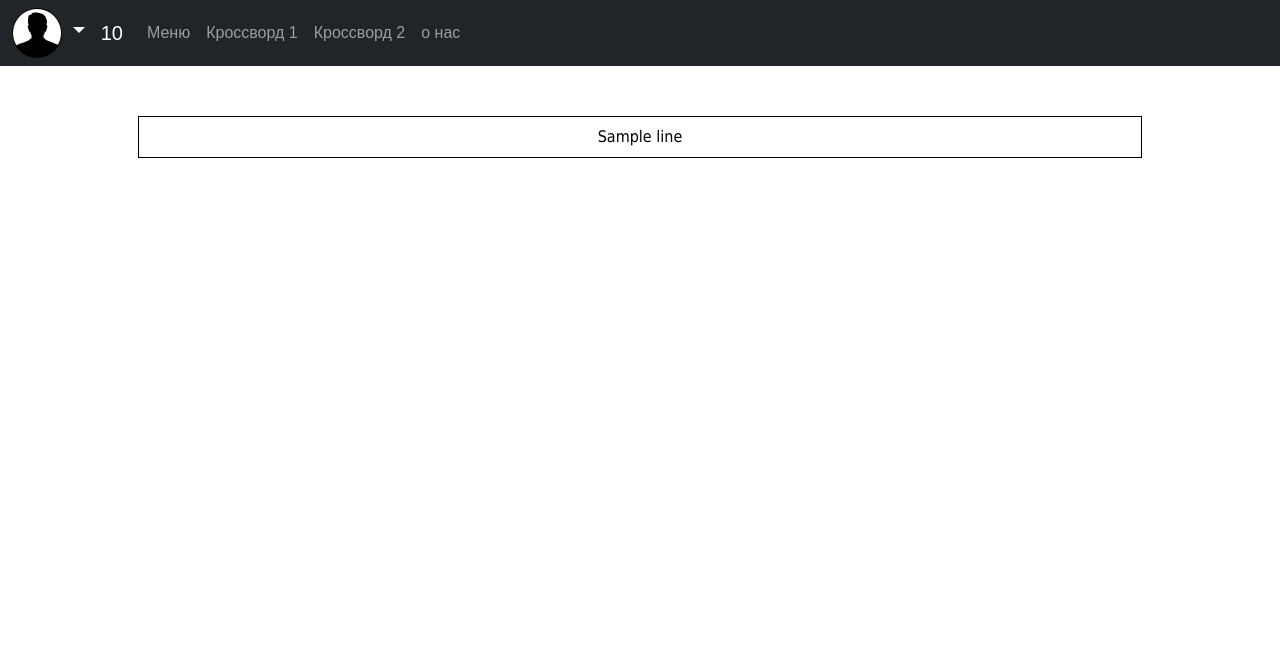
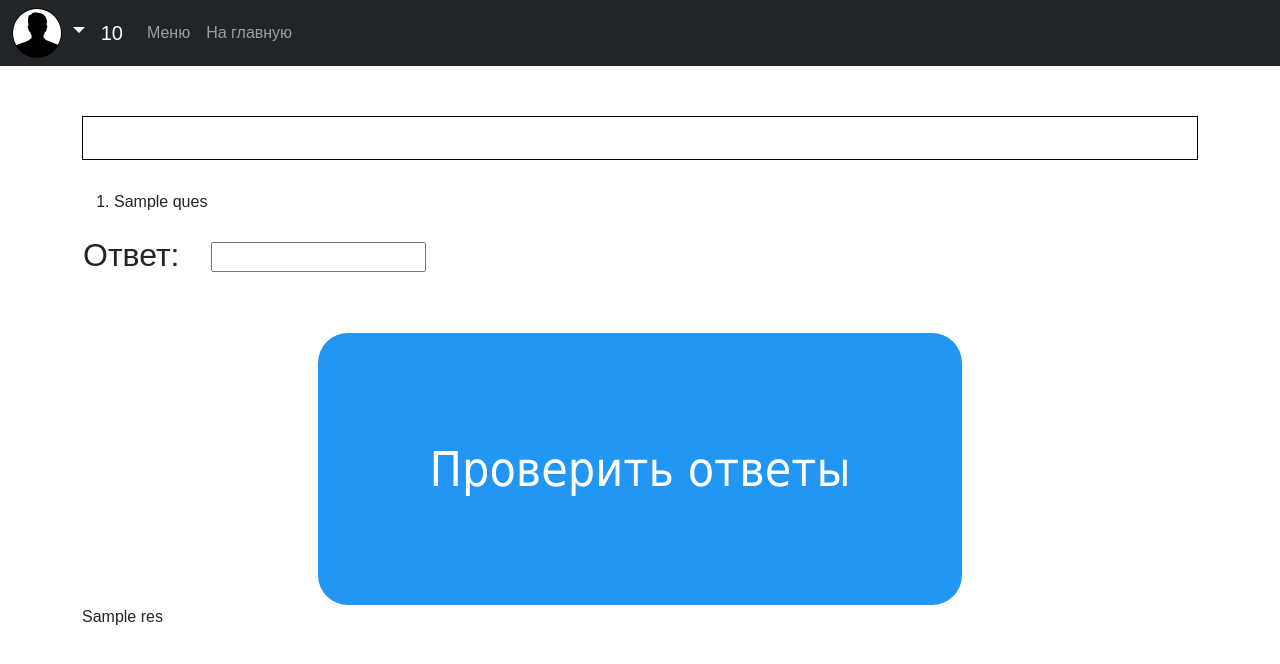
Before and after one commit to marathedziov/Project-Web, a Flask app: template templates/index.html in a window 1280 px wide. Shown: the top 664 px of the page. Run offline with Flask 3, Linux system fonts and the light colour scheme; the template is opened without the code that fills it: most values are stand-ins (such as "Sample title", 1, 10 or a date in 2020).

Commit message:
Update index.html and added entering the result in main.py

```diff
--- a/main.py
+++ b/main.py
@@ -46,7 +46,7 @@ def logout():
 
 @app.route("/")
 def index():
-    return render_template("start.html", cross=None)
+    return render_template("start.html", current_user=current_user)
 
 
 @app.route("/crossword1")
@@ -54,7 +54,7 @@ def crossword1():
     matrix = [[''] * 9 for i in range(9)]
     db_sess = db_session.create_session()
     crossds = db_sess.query(Words).filter(Words.id_cross == 1)
-    descr = crossds.description
+    descr = list(map(lambda x: x.description, crossds))
 
     for ind, cross in enumerate(crossds):
         word = cross.word_iron.split()
@@ -69,8 +69,15 @@ def crossword1():
                 matrix[y][x + i] = word[i]
 
     pprint.pprint(matrix)
-    return render_template("index.html", cross=matrix)
+    return render_template("index.html", cross=matrix, descr=descr)
 
+
+@app.route('/check', methods=['GET', 'POST'])
+def check():
+    if request.method == 'POST':
+        res = request.form['ans']
+        return render_template("index.html", res=res)
+    return redirect('/')
 
 @app.route('/news', methods=['GET', 'POST'])
 @login_required
@@ -140,7 +147,7 @@ def news_delete(id):
 
 
 @app.route('/register', methods=['GET', 'POST'])
-def reqister():
+def register():
     form = RegisterForm()
     if form.validate_on_submit():
         if form.password.data != form.password_again.data:
--- a/static/css/crossword.css
+++ b/static/css/crossword.css
@@ -2,19 +2,28 @@
         margin-top:50px;
         text-align: center;
         }
-.table {
+.margin-block table {
         border-collapse: collapse;
-        width: 90%;
+        width: 100%;
         margin: auto;
         font-family: Tahoma;
+        }
+.margin-block input {
+        width: 100%;
+        border: none;
+        text-align: center;
     }
+input {
+
+}
 .td {
-        width: 10%;
+        width: 9%;
         border: 1px solid black;
         box-sizing: border-box;
+        text-transform: uppercase;
         }
 .tdd {
-        width: 10%;
+        width: 9%;
         border: none;
         text-align: right;
     }
@@ -31,6 +40,6 @@
   font-weight: 100;
 }
 .question {
-    margin-top:50px;
+    margin-top: 30px;
 
 }
--- a/templates/base.html
+++ b/templates/base.html
@@ -6,7 +6,7 @@
     <meta name="viewport" content="width=device-width, initial-scale=1.0">
     <link href="https://cdn.jsdelivr.net/npm/bootstrap@5.3.3/dist/css/bootstrap.min.css" rel="stylesheet"
           integrity="sha384-QWTKZyjpPEjISv5WaRU9OFeRpok6YctnYmDr5pNlyT2bRjXh0JMhjY6hW+ALEwIH" crossorigin="anonymous">
-    <title>Собери животное</title>
+    <title>Кроссворд осетинских слов</title>
     <link rel="stylesheet" href="static/css/style.css">
 </head>
 <body class="body-select-level">
@@ -20,10 +20,16 @@
                 <img src="static/img/ava.png">
             </a>
             <div class="dropdown-menu" aria-labelledby="avatarDropdown">
-                <a class="dropdown-item" href="#">Настройки</a>
-                <a class="dropdown-item" href="/тут должен быть логаут">Выйти</a>
+                {% if current_user.is_authenticated %}
+                <a class="dropdown-item" href="#">Имя: {{ current_user.name }}</a>
+                <a class="dropdown-item" href="/logout">Выйти</a>
+                {% else %}
+                <a class="dropdown-item" href="/login">Войти</a>
+                <a class="dropdown-item" href="/register">Зарегистрироваться</a>
+                {% endif %}
             </div>
         </div>
+
         <a class="navbar-brand" href="#">{{user_points}}</a>
         <button class="navbar-toggler" type="button" data-bs-toggle="collapse" data-bs-target="#navbarNav"
                 aria-controls="navbarNav" aria-expanded="false" aria-label="Toggle navigation">
@@ -32,17 +38,16 @@
         <div class="collapse navbar-collapse" id="navbarNav">
             <ul class="navbar-nav">
                 <li class="nav-item">
-                    <a class="nav-link" href="/">Меню</a>
+                    <a class="nav-link" href="/select_level">Меню</a>
                 </li>
                 <li class="nav-item">
-                    <a class="nav-link" href="/crossword1">Кроссворд 1</a>
+                    <a class="nav-link" href="/">На главную</a>
                 </li>
+                {% if current_user.is_authenticated %}
                 <li class="nav-item">
-                    <a class="nav-link" href="/crossword2">Кроссворд 2</a>
+                    <a class="nav-link" href="/leader_board">список лидеров</a>
                 </li>
-                <li class="nav-item">
-                    <a class="nav-link" href="/about_us">о нас</a>
-                </li>
+                {% endif %}
             </ul>
         </div>
     </div>
--- a/templates/index.html
+++ b/templates/index.html
@@ -1,5 +1,6 @@
 {% extends "base.html" %}
 {% block content %}
+<form method="POST">
 <link rel="stylesheet" href="static/css/crossword.css">
 <!--<div class="margin-block">-->
 <!--<table id="myTable"></table>-->
@@ -23,21 +24,40 @@
         {% for el in line %}
             {% if el %}
                 {% if el.islower()%}
-                    <td class="td" contenteditable='true' style="border: 3px solid black">{{el.upper()}}</td>
+                    <td class="td" style="border: 3px solid black">
+                        <input style="font-weight:bold;" maxlength="2" oninput="this.value = this.value.toUpperCase()"/>
+                    </td>
                 {% elif el.isdigit()%}
                     <td class="tdd">{{el}}</td>
                 {% else %}
-                    <td class="td" contenteditable='true'>{{el}}</td>
+                    <td class="td">
+                        <input maxlength="2" oninput="this.value = this.value.toUpperCase()"/>
+                    </td>
                 {% endif %}
             {% else %}
                 <td class="tdd"></td>
             {% endif %}
         {% endfor %}
-</tr>
+    </tr>
 {% endfor %}
+</table>
+</div>
      <div class="question">
-
+         <ol>
+        {% for ques in descr %}
+         <li>
+             <p>{{ques}}</p>
+         </li>
+         {% endfor %}
+         </ol>
     </div>
+<table>
+    <td><h2 style="margin-top: 5px">Ответ: </h2></td>
+    <td><input style="margin-left: 30px" name="ans"></td>
 </table>
+<div class="margin-block">
+    <a class="button" href="/check">Проверить ответы</a>
+</div>
+    <p>{{res}}</p>
 {% endblock %}
-</div>
+</form>
```
Also changed, not shown: db/crosswords.db.
